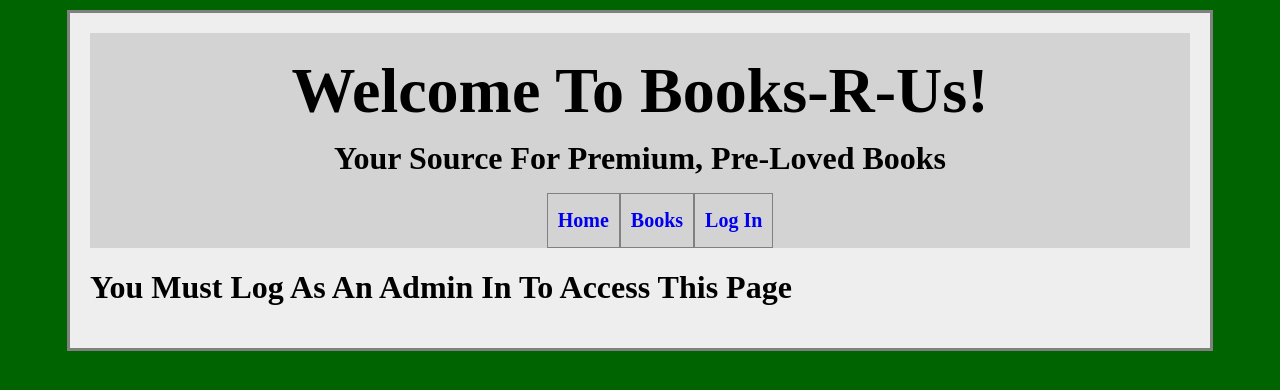
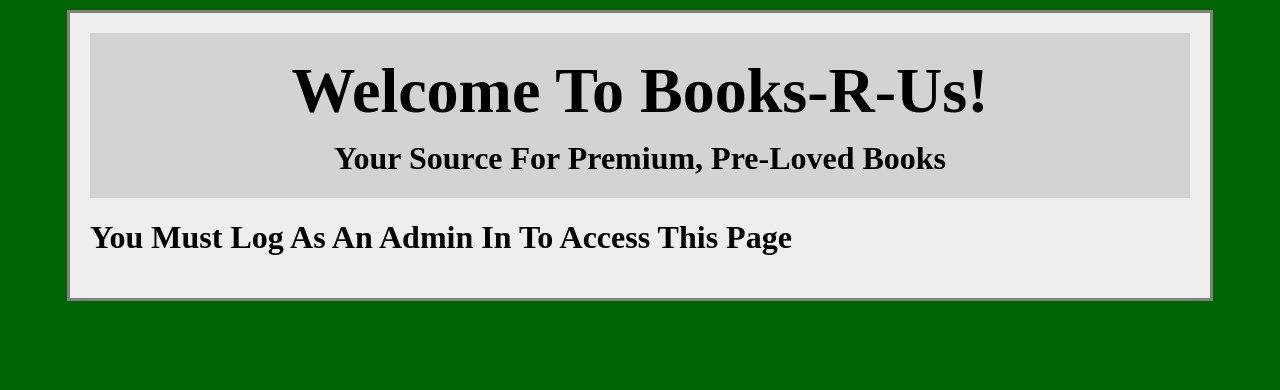
Before and after one commit to mfitkowskyrrc/project-webd2013, a PHP site: page /admin.php in a window 1280 px wide. Shown: the top 390 px of the page. Run offline with PHP 8.4, Linux system fonts and the light colour scheme; data that the repository does not hold is empty.

Commit message:
Fixed bug when accessing admin-only pages
While not logged in as an admin, accessing admin-only pages resulted in showing an extra menu. Removed

```diff
--- a/admin.php
+++ b/admin.php
@@ -69,11 +69,6 @@ $books = $statement->fetchAll();
                 </ul>
             </body>
         <?php else: ?>
-            <ul id="menu">
-                <li><a href="index.php" class='active'>Home</a></li>
-                <li><a href="books.php">Books</a></li>
-                <li><a href="login.php">Log In</a></li>
-            </ul>
             <h1>You Must Log As An Admin In To Access This Page</h1>
         <?php endif ?>
     </div>
--- a/createBook.php
+++ b/createBook.php
@@ -121,11 +121,6 @@ if (isset($_GET['title'])){
                 <input type="submit" value="Submit">
             </form>
         <?php else: ?>
-            <ul id="menu">
-                <li><a href="index.php" class='active'>Home</a></li>
-                <li><a href="books.php">Books</a></li>
-                <li><a href="login.php">Log In</a></li>
-            </ul>
             <h1>You Must Log As An Admin In To Access This Page</h1>
         <?php endif ?>
         </div>
--- a/createCategory.php
+++ b/createCategory.php
@@ -99,11 +99,6 @@ if (isset($_POST['delete'])) {
 
 
         <?php else: ?>
-            <ul id="menu">
-                <li><a href="index.php" class='active'>Home</a></li>
-                <li><a href="books.php">Books</a></li>
-                <li><a href="login.php">Log In</a></li>
-            </ul>
             <h1>You Must Log As An Admin In To Access This Page</h1>
         <?php endif ?>
         </div>
--- a/users.php
+++ b/users.php
@@ -139,11 +139,6 @@ if (isset($_POST['update'])) {
 
 
         <?php else: ?>
-            <ul id="menu">
-                <li><a href="index.php" class='active'>Home</a></li>
-                <li><a href="books.php">Books</a></li>
-                <li><a href="login.php">Log In</a></li>
-            </ul>
             <h1>You Must Log As An Admin In To Access This Page</h1>
         <?php endif ?>
         </div>
```
